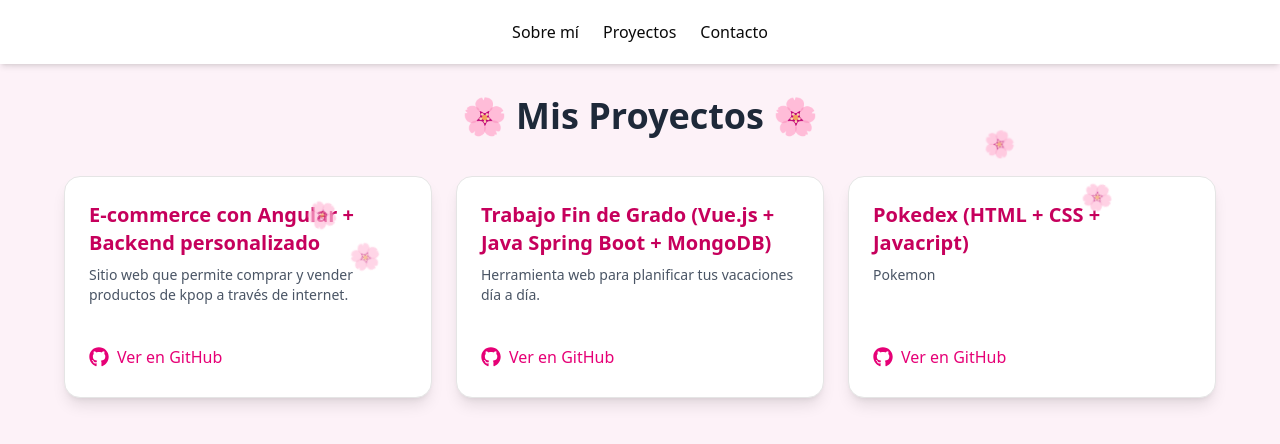
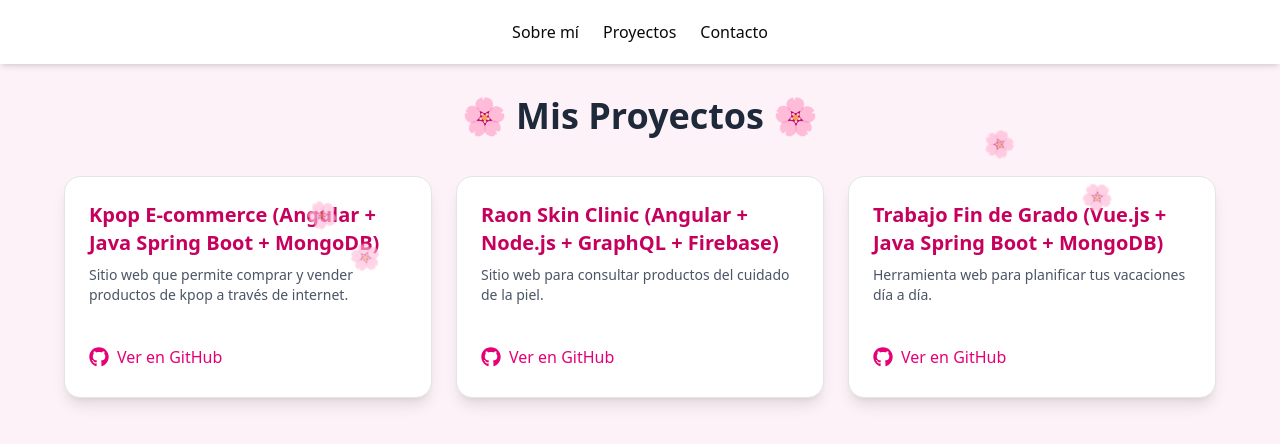
Before and after one commit to mfarinardguez/bymaria-portfolio, a Next.js app: page /projects in a window 1280 px wide. Shown: the top 444 px of the page. Built offline with nearby package versions, Linux system fonts and the light colour scheme.

Commit message:
feat: add new project to Proyectos Page

```diff
--- a/src/app/projects/page.tsx
+++ b/src/app/projects/page.tsx
@@ -11,19 +11,19 @@ type Proyecto = {
 
 const proyectos: Proyecto[] = [
   {
-    name: "E-commerce con Angular + Backend personalizado",
+    name: "Kpop E-commerce (Angular + Java Spring Boot + MongoDB)",
     description: "Sitio web que permite comprar y vender productos de kpop a través de internet.",
     url: "https://github.com/lariarguez/ecommerce.git",
+  },
+  {
+    name: "Raon Skin Clinic (Angular + Node.js + GraphQL + Firebase)",
+    description: "Sitio web para consultar productos del cuidado de la piel.",
+    url: "https://github.com/lariarguez/raon-skin-clinic.git",
   },
   {
     name: "Trabajo Fin de Grado (Vue.js + Java Spring Boot + MongoDB)",
     description: "Herramienta web para planificar tus vacaciones día a día.",
     url: "https://github.com/lariarguez/touristic-route-designer.git",
-  },
-  {
-    name: "Pokedex (HTML + CSS + Javacript)",
-    description: "Pokemon",
-    url: "https://github.com/lariarguez/pokedex.git"
   }
 ];
 
```
